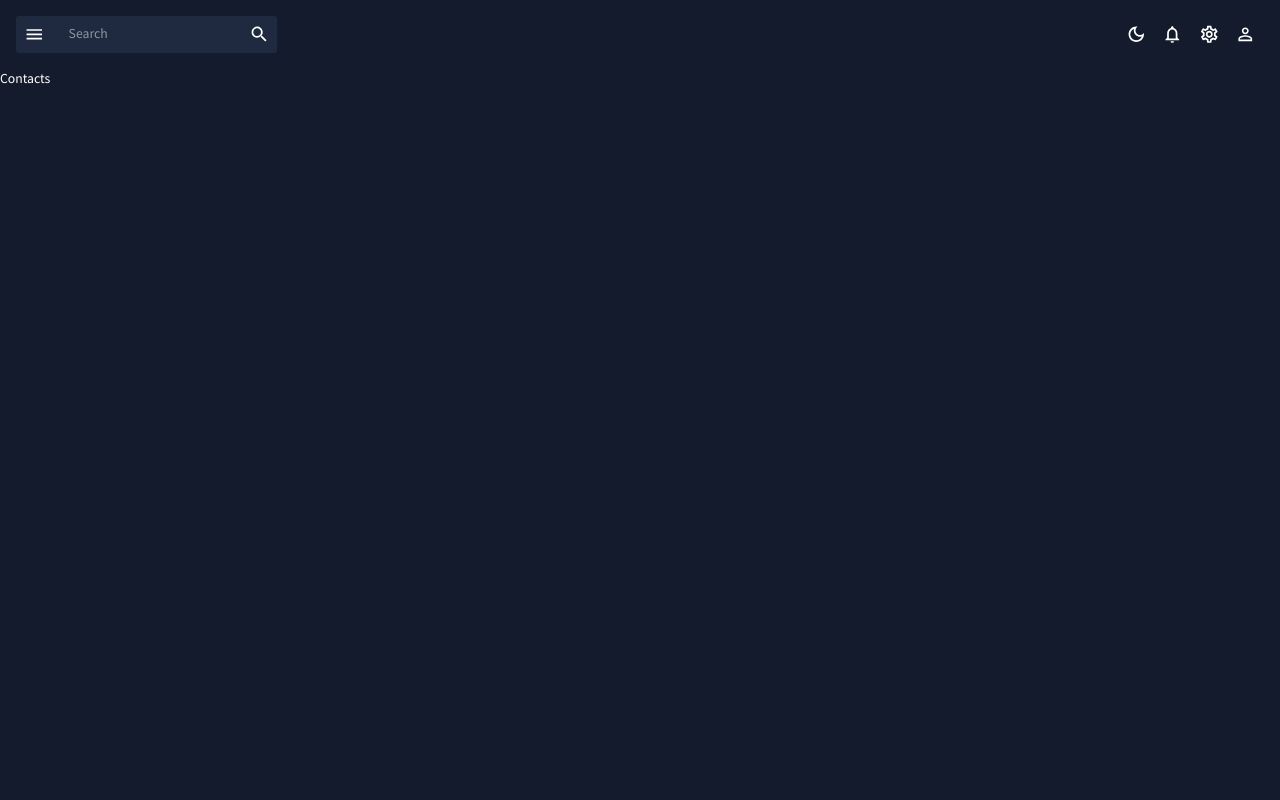
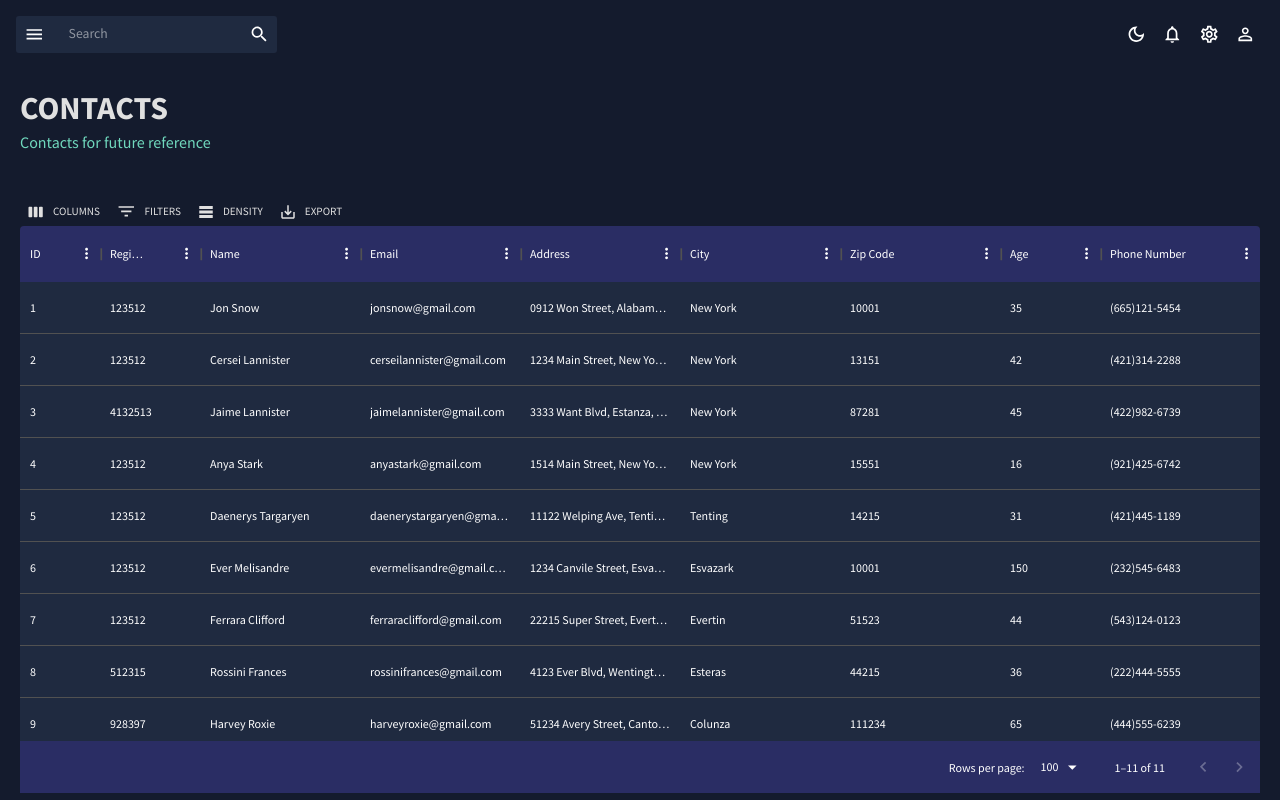
Before and after one commit to mnshrm/React-data-analytics-project, a React (Create React App) app: page /contacts in a window 1280 px wide. Built offline with nearby package versions, Linux system fonts and the light colour scheme.

Commit message:
Add contacts tab

```diff
--- a/src/Scenes/Contacts/Contacts.jsx
+++ b/src/Scenes/Contacts/Contacts.jsx
@@ -1,7 +1,105 @@
 import React from "react";
+import { Box, useTheme } from "@mui/material";
+import { DataGrid, GridToolbar } from "@mui/x-data-grid";
+import { tokens } from "../../theme";
+import { mockDataContacts } from "../../data/mockData";
+import Header from "../../Components/Header";
 
 const Contacts = () => {
-  return <div>Contacts</div>;
+  const theme = useTheme();
+  const colors = tokens(theme.palette.mode);
+  const columns = [
+    {
+      field: "id",
+      headerName: "ID",
+      flex: 0.5,
+    },
+    {
+      field: "registrarId",
+      headerName: "Registrar ID",
+    },
+    {
+      field: "name",
+      headerName: "Name",
+      flex: 1,
+      cellClassName: "",
+    },
+    {
+      field: "email",
+      headerName: "Email",
+      flex: 1,
+    },
+    {
+      field: "address",
+      headerName: "Address",
+      flex: 1,
+    },
+    {
+      field: "city",
+      headerName: "City",
+      flex: 1,
+    },
+    {
+      field: "zipCode",
+      headerName: "Zip Code",
+      flex: 1,
+    },
+    {
+      field: "age",
+      headerName: "Age",
+      type: "number",
+      headerAlign: "left",
+      align: "left",
+    },
+    {
+      field: "phone",
+      headerName: "Phone Number",
+      flex: 1,
+    },
+  ];
+  return (
+    <Box m="20px">
+      <Header title="CONTACTS" subtitle="Contacts for future reference" />
+      <Box
+        m="40px 0 0 0"
+        height="75vh"
+        sx={{
+          "& .MuiDataGrid-root": {
+            border: "none",
+          },
+          "& .MuiDataGrid-cell": {
+            borderBottom: "none",
+          },
+          "& .name-column--cell": {
+            color: colors.greenAccent[300],
+          },
+          "& .MuiDataGrid-columnHeaders": {
+            backgroundColor: colors.blueAccent[800],
+            borderBottom: "none",
+          },
+          "& .MuiDataGrid-virtualScroller": {
+            backgroundColor: colors.primary[400],
+          },
+          "& .MuiDataGrid-footerContainer": {
+            borderTop: "none",
+            backgroundColor: colors.blueAccent[800],
+          },
+          "& .MuiCheckbox-root": {
+            color: `${colors.greenAccent[200]} !important`,
+          },
+          "& .MuiDataGrid-toolbarContainer .MuiButton-text": {
+            color: `${colors.grey[100]} !important`,
+          },
+        }}
+      >
+        <DataGrid
+          rows={mockDataContacts}
+          columns={columns}
+          slots={{ toolbar: GridToolbar }}
+        />
+      </Box>
+    </Box>
+  );
 };
 
-export default Contacts;
+export default React.memo(Contacts);
```
